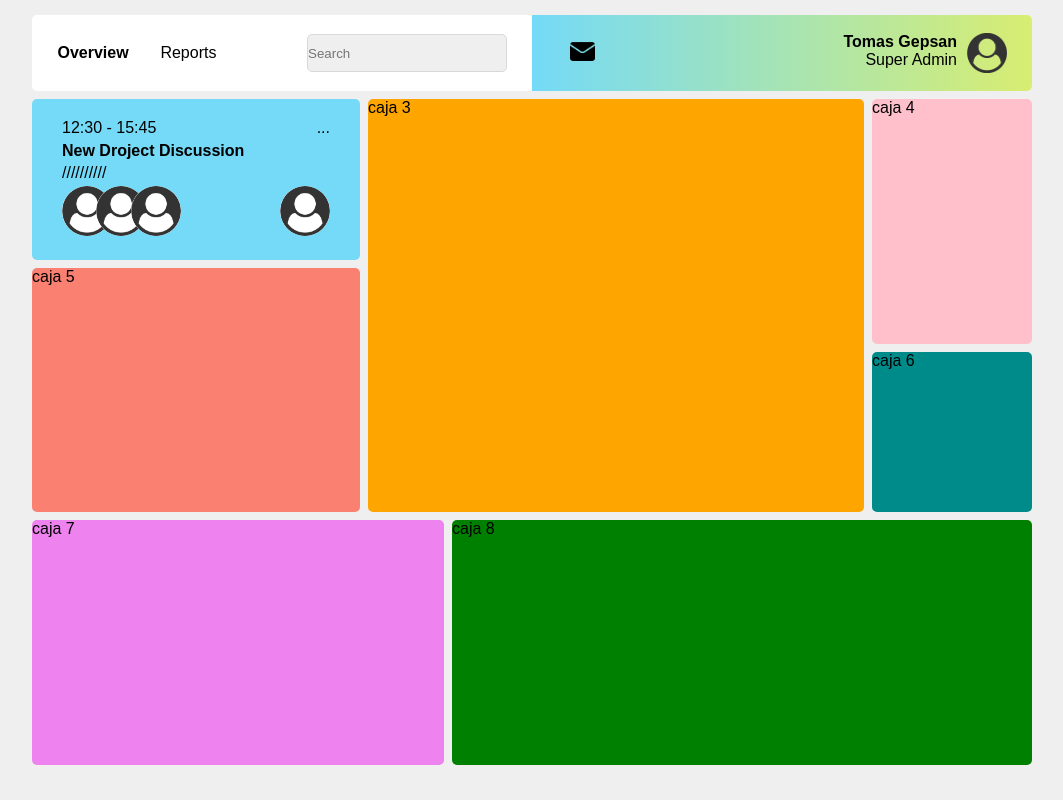
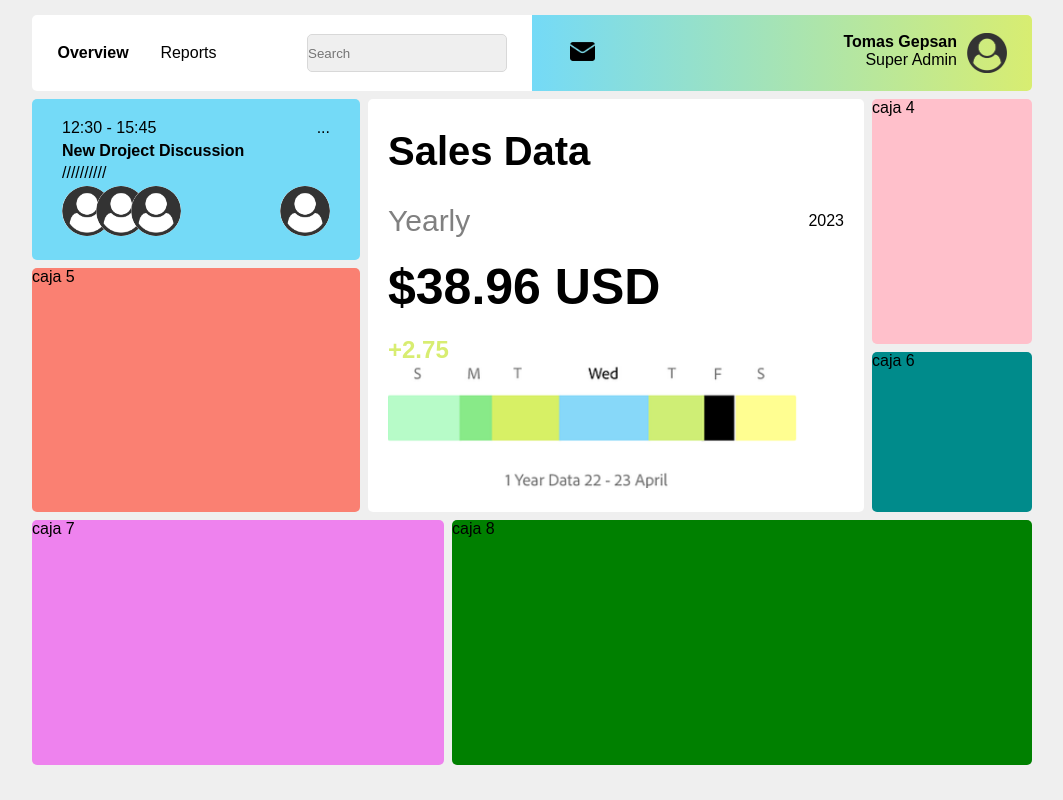
Before and after one commit to SneatX/gridBasico, a plain HTML site: page index.html in a window 1280 px wide. Shown: the whole page, without its empty margins (108-1171 px from the left). Drawn offline with Linux system fonts and the light colour scheme.

Commit message:
feat: :sparkles: Item 3 terminado

```diff
--- a/css/style.css
+++ b/css/style.css
@@ -147,12 +147,47 @@ body{
 }
 
 /*FIN ITEM 2*/
-
+/* ITEM 3*/
 
 .item_3{
-    background: orange;
+    background: var(--color-primary);
     grid-area: sales;
+    padding: 0 20px;
 }
+.item_3 .title-item3{
+    padding: 30px 0;
+    font-size: 40px;
+}
+.item_3 div{
+    display: flex;
+    justify-content: space-between;
+    align-items: center;
+}
+.item_3 .subtitle-item3{
+    color: gray;
+    font-size: 30px;
+}
+
+.price1-item3{
+    font-size: 50px;
+    margin: 20px 0;
+}
+
+.price2-item3{
+    color: var(--color-ternary);
+}
+
+.container-grafica1-item3{
+    display: flex;
+    justify-content: center;
+}
+
+.grafica1-item3{
+    width: 90%;
+}
+
+/*FIN ITEM 3*/
+
 .item_4{
     background: pink;
     grid-area: balance;
--- a/index.html
+++ b/index.html
@@ -47,7 +47,19 @@
                 <img src="storage/img/imgPerfil.png" class="img4">
             </div>
         </div>
-        <div class="item_3">caja 3</div>
+        <div class="item_3">
+            <h1 class="title-item3">Sales Data</h1>
+            <div>
+                <p class="subtitle-item3">Yearly</p>
+                <p class="year-item3">2023</p>
+            </div>
+            <h1 class="price1-item3">$38.96 USD</h1>
+            <h2 class="price2-item3">+2.75</h2>
+
+            <div class="container-grafica1-item3">
+                <img src="storage/img/grafica1.png" class="grafica1-item3">
+            </div>
+        </div>
         <div class="item_4">caja 4</div>
         <div class="item_5">caja 5</div>
         <div class="item_6">caja 6</div>
```
Also changed, not shown: storage/img/grafica1.png (added).
